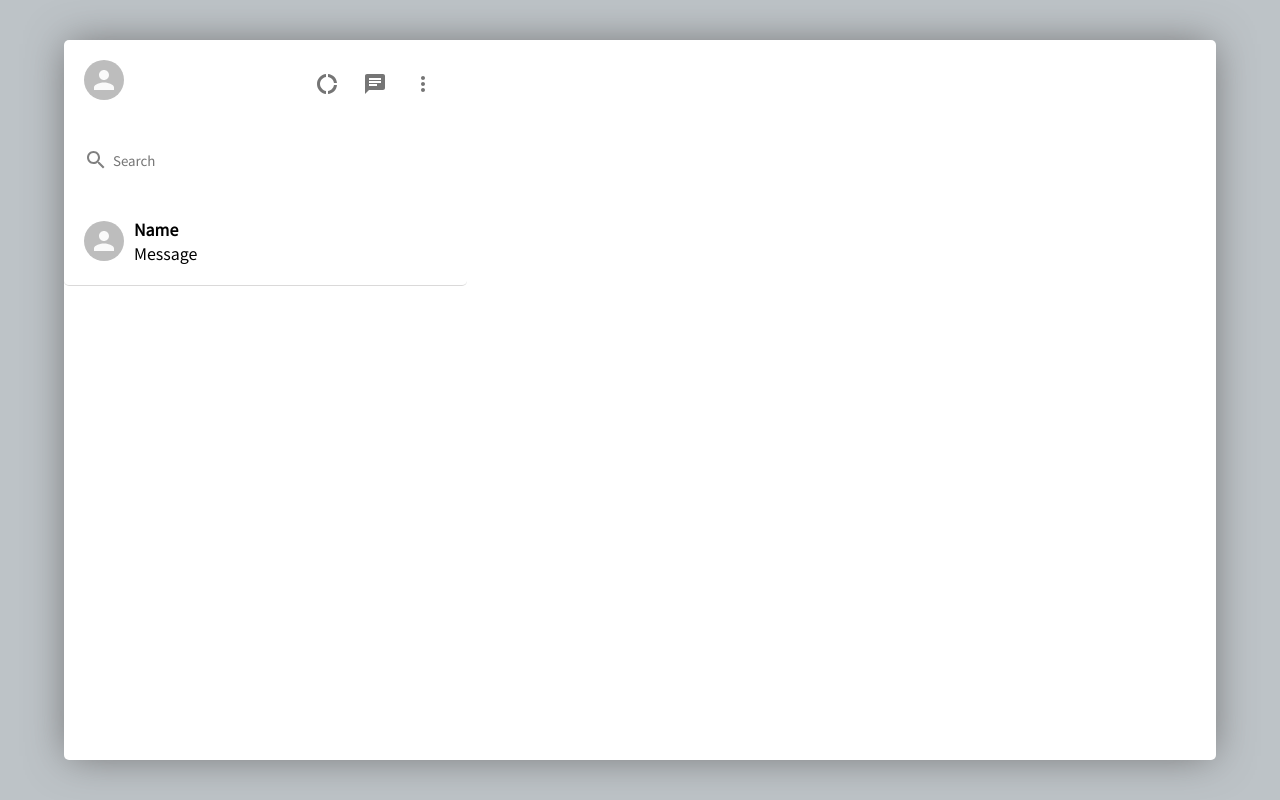
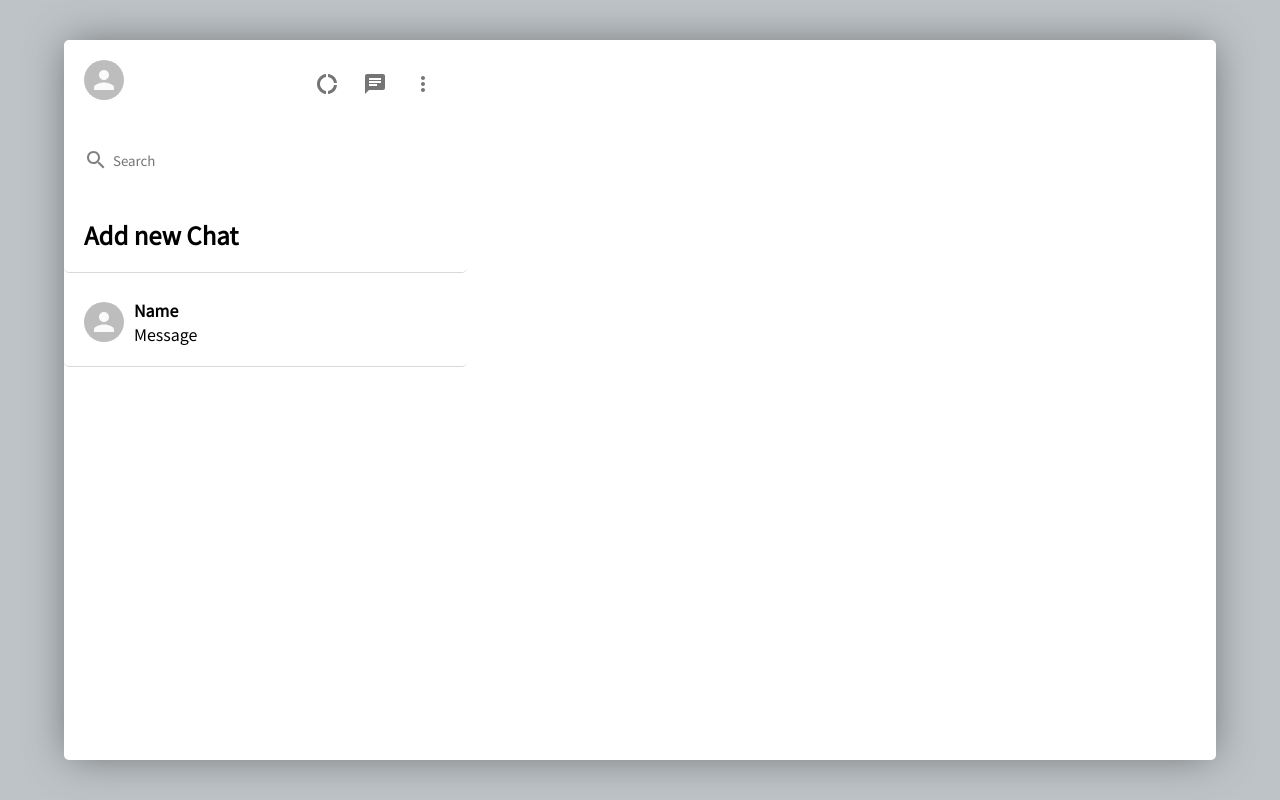
Before and after one commit to Akshat-009/WhatsClone, a React (Create React App) app: page / in a window 1280 px wide. Built offline with nearby package versions, Linux system fonts and the light colour scheme.

Commit message:
Added button for new Chat

```diff
--- a/src/SideBar.js
+++ b/src/SideBar.js
@@ -31,6 +31,9 @@ function SideBar() {
              </div>
             </div>
             <div className="sidebar__chat">
+                <SideBarChat
+                addnewchat
+                />
                 <SideBarChat/>
 
 
--- a/src/SideBarChat.js
+++ b/src/SideBarChat.js
@@ -1,8 +1,15 @@
 import React from 'react'
 import Avatar from '@material-ui/core/Avatar';
 import './SideBarChat.css'
-function SideBarChat() {
-    return (
+function SideBarChat({addnewchat}) {
+    const newchat=()=>{
+        const roomname=prompt("Enter chat roomname")
+        if(roomname)
+        {
+
+        }
+    }
+    return !addnewchat?(
         <>
           <div className="chat__container">
               <Avatar/>
@@ -13,6 +20,10 @@ function SideBarChat() {
 
               </div>
         </>
+    ):(
+        <div className="chat__container" onClick={newchat}>
+            <h2>Add new Chat</h2>
+            </div>
     )
 }
 
```
